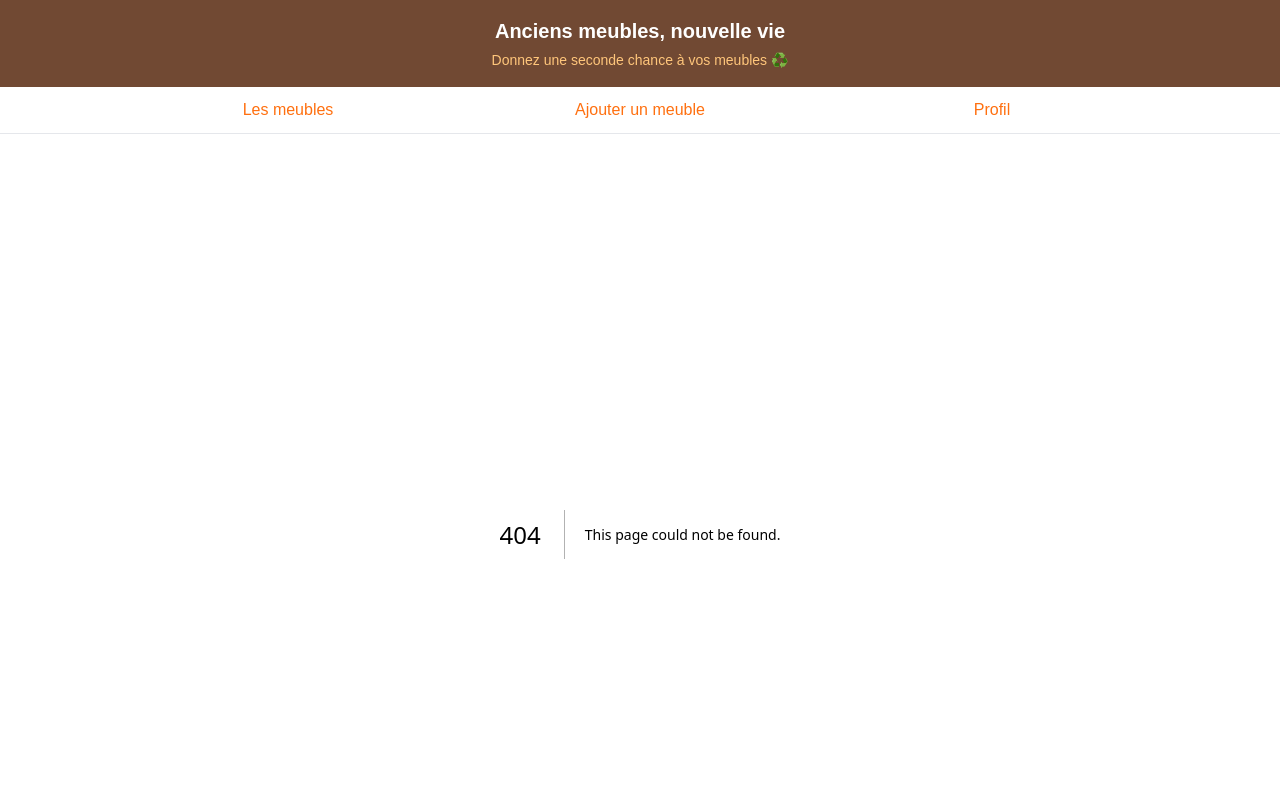
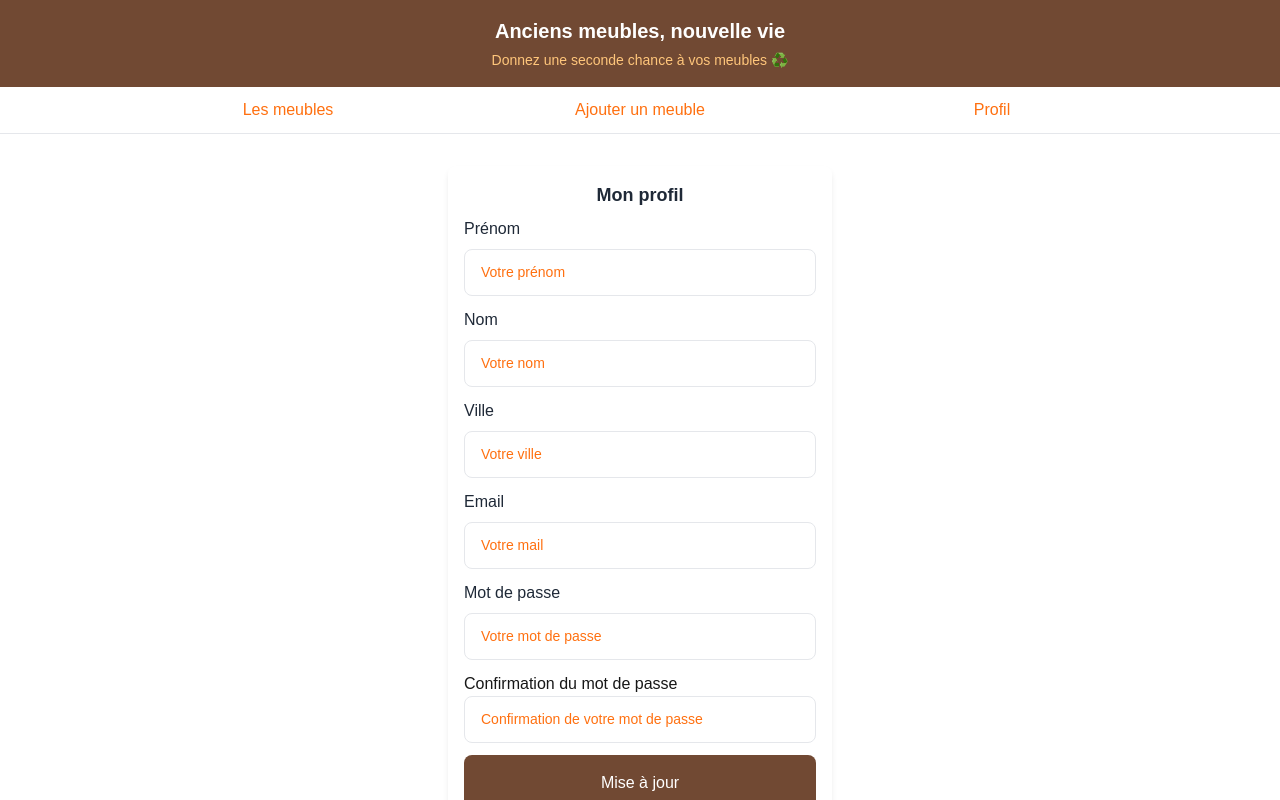
Before and after one commit to Hellyes31/Anciens-meubles-pour-une-nouvelle-vie-Front, a Next.js app in the folder adawardrobe/: page /profil in a window 1280 px wide. Before the commit this address had no page. Shown: the top 800 px of the page. Built offline with nearby package versions, Linux system fonts and the light colour scheme.

Commit message:
add: page put profile

```diff
--- a/adawardrobe/app/login/page.tsx
+++ b/adawardrobe/app/login/page.tsx
@@ -20,19 +20,19 @@ export default function LoginPage() {
     setError("");
 
     try {
-      const res = await axios.post("http://localhost:8080/auth/login", {
-        headers :{
-          "Content-Type": "application/json"
-        },
-        username: login,
-        password: password,
-      });
+      const res = await axios.post(
+        "http://localhost:8080/auth/login",
+        { username: login, password: password },
+        { headers: { "Content-Type": "application/json" } }
+      );
       const { token, user } = res.data;
+      const id_user = user.id;
       const data = res.data;
       const role = data.user.role.role;
 
       console.log("Utilisateur connecté : ", user);
       console.log("Token: ", token);
+      console.log("IdUser: ", id_user);
       console.log(role);
 
       if (role === "ROLE_ADMIN") {
@@ -42,6 +42,7 @@ export default function LoginPage() {
       }
 
       localStorage.setItem("token", token);
+      localStorage.setItem("id_user", id_user.toString());
     } catch (err: any) {
       if (err.response && err.response.data) {
         setError(err.response.data);
--- /dev/null
+++ b/adawardrobe/app/profil/page.tsx
@@ -0,0 +1,152 @@
+"use client";
+
+import { useState, useEffect } from "react";
+import { useRouter } from "next/navigation";
+import axios from "axios";
+
+export default function Profil() {
+  const [firstname, setFirstname] = useState("");
+  const [lastname, setLastname] = useState("");
+  const [username, setUsername] = useState("");
+  const [city, setCity] = useState("");
+  const [mail, setMail] = useState("");
+  const [password, setPassword] = useState("");
+  const [confirmPassword, setConfirmPassword] = useState("");
+  const [userId, setUserId] = useState("");
+  const [error, setError] = useState("");
+
+  const router = useRouter();
+
+  useEffect(() => {
+    const storedUserId = localStorage.getItem("id_user");
+    if (storedUserId) {
+      setUserId(storedUserId);
+    }
+  }, []);
+  const handleSubmit = async (e: React.FormEvent) => {
+    e.preventDefault();
+    if (password !== confirmPassword) {
+      setError("Les mots de passe ne correspondent pas.");
+      return;
+    }
+    const userForm = {
+      firstname,
+      lastname,
+      username,
+      city,
+      mail,
+      password,
+    };
+
+    setError("");
+
+    try {
+      const res = await axios.put(
+        `http://localhost:8080/api/users/${userId}`,
+        userForm,
+        {
+          headers: {
+            Authorization: `Bearer ${localStorage.getItem("token")}`,
+            "Content-Type": "application/json",
+          },
+        }
+      );
+      setFirstname("");
+      setLastname("");
+      setUsername("");
+      setCity("");
+      setMail("");
+      setPassword("");
+      setConfirmPassword("");
+
+      if (
+        window.confirm(
+          "Votre compte a été modifié avec succès ! Cliquez sur OK pour vous connecter."
+        )
+      ) {
+        router.push("/login");
+      }
+    } catch (err: any) {
+      if (err.response && err.response.data) {
+        setError(err.response.data);
+      } else {
+        setError("Une erreur est survenue");
+      }
+    }
+  };
+
+  return (
+    <div className="main-content">
+      <div className="card">
+        <h2 className="card-header">Mon profil</h2>
+        <form className="form-container" onSubmit={handleSubmit}>
+          <div>
+            <label className="form-label">Prénom</label>
+            <input
+              placeholder="Votre prénom"
+              value={firstname}
+              type="text"
+              onChange={(e) => setFirstname(e.target.value)}
+            />
+          </div>
+          <div>
+            <label className="form-label">Nom</label>
+            <input
+              type="text"
+              placeholder="Votre nom"
+              value={lastname}
+              onChange={(e) => setLastname(e.target.value)}
+            />
+          </div>
+          <div>
+            <label className="form-label">Ville</label>
+            <input
+              type="text"
+              placeholder="Votre ville"
+              value={city}
+              onChange={(e) => setCity(e.target.value)}
+            />
+          </div>
+          <div>
+            <label className="form-label">Email</label>
+            <input
+              type="text"
+              placeholder="Votre mail"
+              value={mail}
+              onChange={(e) => setMail(e.target.value)}
+            />
+          </div>
+          <div>
+            <label className="form-label">Mot de passe</label>
+            <input
+              type="password"
+              placeholder="Votre mot de passe"
+              value={password}
+              onChange={(e) => setPassword(e.target.value)}
+            />
+          </div>
+          <div>
+            <label htmlFor="">Confirmation du mot de passe</label>
+            <input
+              type="password"
+              placeholder="Confirmation de votre mot de passe"
+              value={confirmPassword}
+              onChange={(e) => setConfirmPassword(e.target.value)}
+            />
+          </div>
+          <button type="submit" className="submit-btn">
+            {" "}
+            Mise à jour
+          </button>
+          <button
+            type="button"
+            className="submit-btn logout-btn"
+            onClick={() => router.push("/login")}
+          >
+            Déconnexion
+          </button>
+        </form>
+      </div>
+    </div>
+  );
+}
```
